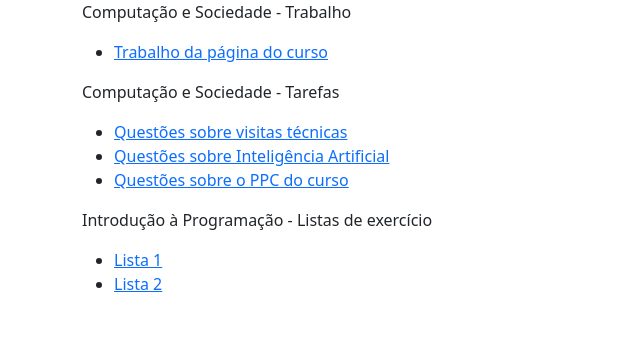
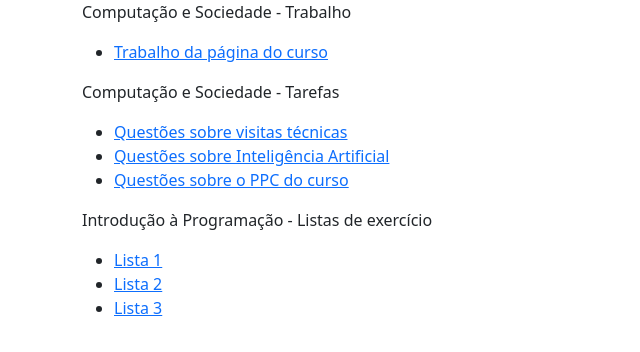
Before and after one commit to RicardoMachadoOFC/semestre1_cs_ifsc, a plain HTML site: page index.html in a window 1280 px wide. Shown: the full height of the page, 0-640 px from the left. Drawn offline with nearby package versions, Linux system fonts and the light colour scheme.

Commit message:
Add files via upload

```diff
--- a/index.html
+++ b/index.html
@@ -32,6 +32,7 @@
             <ul>
                 <li><a href="#">Lista 1</a></li>
                 <li><a href="#">Lista 2</a></li>
+                <li><a href="#">Lista 3</a></li>
             </ul>
         </div>
     </div>
```
